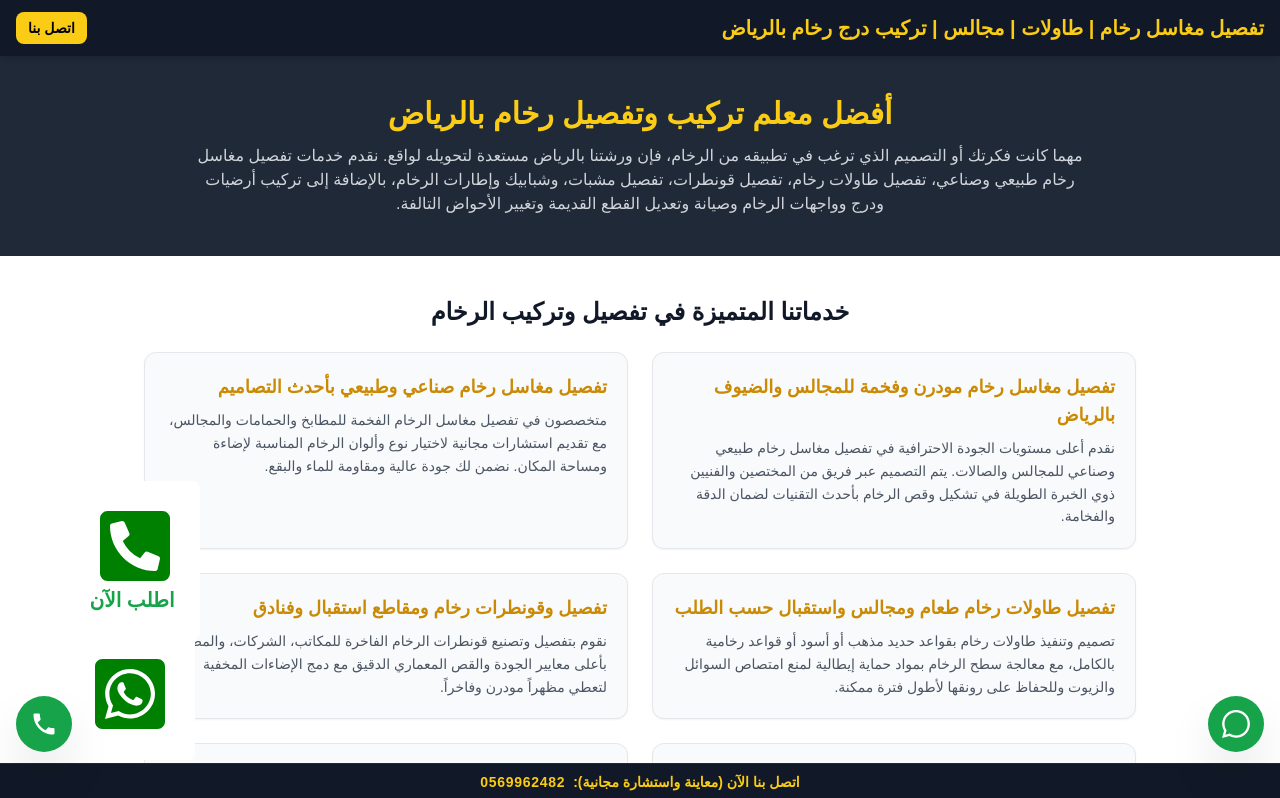
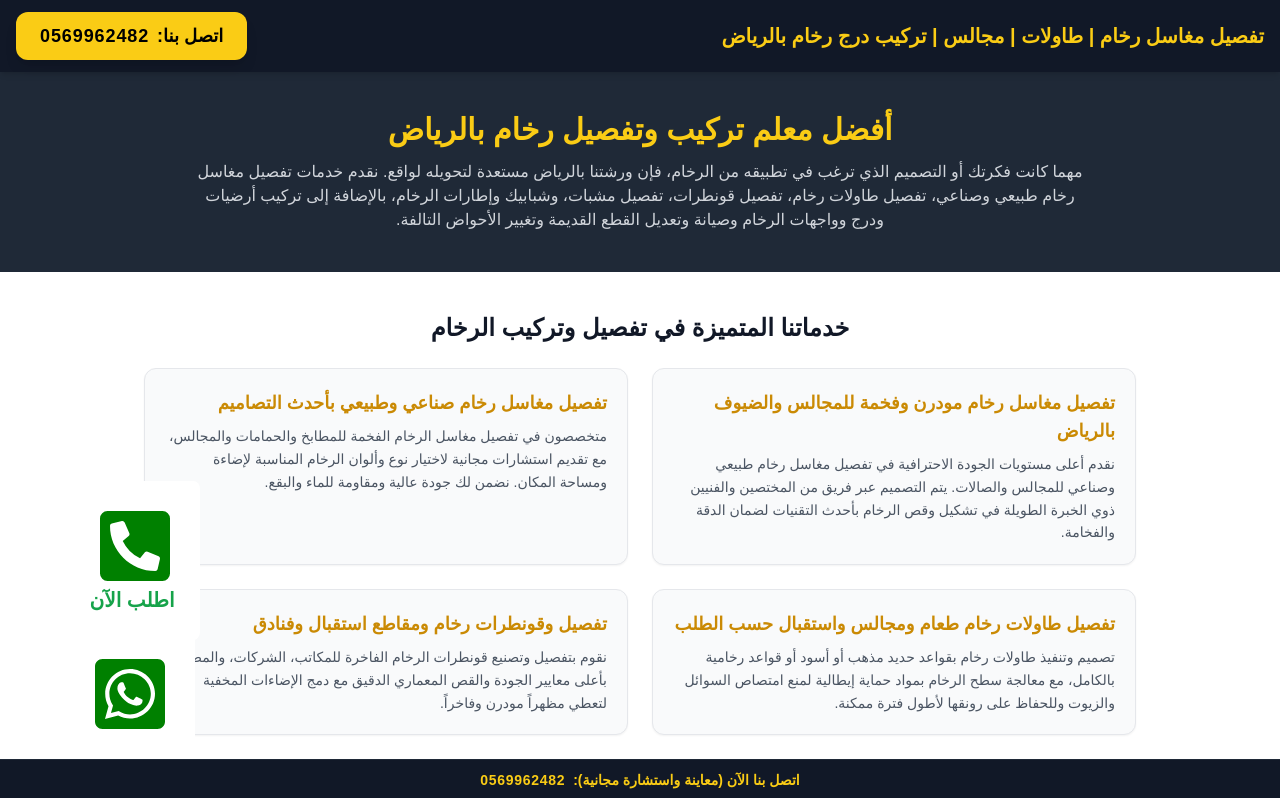
Before and after one commit to hamada470/MyWebsite, a Next.js app: page / in a window 1280 px wide. Shown: the top 798 px of the page. Built offline with nearby package versions, Linux system fonts and the light colour scheme; a web font is replaced by a local one.

Commit message:
Update page.tsx

```diff
--- a/app/page.tsx
+++ b/app/page.tsx
@@ -56,18 +56,21 @@ export default function Home() {
   ];
 
   return (
-    <main className="min-h-screen bg-white text-gray-800 pb-20" style={{ direction: 'rtl', textAlign: 'right' }}>
+    <main className="min-h-screen bg-white text-gray-800 pb-16" style={{ direction: 'rtl', textAlign: 'right' }}>
 
-      {/* الهيدر العلوي */}
-      <header className="bg-gray-900 text-white py-3 px-4 flex justify-between items-center sticky top-0 z-40 shadow-md">
-        <h1 className="text-sm md:text-xl font-bold text-yellow-400">
+      {/* الهيدر العلوي المزود بزر اتصل بنا الكبير ورقم الهاتف باللون الأصفر */}
+      <header className="bg-gray-900 text-white py-3 px-4 flex flex-col md:flex-row justify-between items-center sticky top-0 z-40 shadow-md gap-3">
+        <h1 className="text-sm md:text-xl font-bold text-yellow-400 text-center md:text-right">
           تفصيل مغاسل رخام | طاولات | مجالس | تركيب درج رخام بالرياض
         </h1>
+
+        {/* زر اتصال بارز وكبير أعلى الشاشة */}
         <a
           href="tel:0569962482"
-          className="bg-yellow-400 hover:bg-yellow-500 text-black px-3 py-1.5 rounded-lg font-bold flex items-center gap-1 text-xs md:text-sm transition"
+          className="bg-yellow-400 hover:bg-yellow-500 text-black px-6 py-2.5 rounded-xl font-extrabold flex items-center justify-center gap-2 text-base md:text-lg shadow-lg transition duration-200 transform hover:scale-105 w-full md:w-auto"
         >
-          اتصل بنا
+          <span>اتصل بنا:</span>
+          <span className="text-black font-black tracking-wider" style={{ direction: 'ltr' }}>0569962482</span>
         </a>
       </header>
 
@@ -119,32 +122,8 @@ export default function Home() {
         </div>
       </section>
 
-      {/* زر الواتساب العائم */}
-      <a
-        href="https://wa.me/966569962482"
-        target="_blank"
-        rel="noopener noreferrer"
-        className="fixed bottom-12 right-4 z-50 bg-green-600 hover:bg-green-700 text-white p-3.5 rounded-full shadow-2xl flex items-center justify-center transition-transform hover:scale-110"
-        aria-label="Whatsapp"
-      >
-        <svg className="w-7 h-7 fill-current" viewBox="0 0 24 24">
-          <path d="M.057 24l1.687-6.163c-1.041-1.804-1.588-3.849-1.587-5.946.003-6.556 5.338-11.891 11.893-11.891 3.181.001 6.167 1.24 8.413 3.488 2.245 2.248 3.481 5.236 3.48 8.414-.003 6.557-5.338 11.892-11.893 11.892-1.99-.001-3.951-.5-5.688-1.448l-6.305 1.654zm6.597-3.807c1.676.995 3.276 1.591 5.392 1.592 5.448 0 9.886-4.434 9.889-9.885.002-5.462-4.415-9.89-9.881-9.892-5.452 0-9.887 4.434-9.889 9.884-.001 2.225.651 3.891 1.746 5.634l-.999 3.648 3.742-.981z"/>
-        </svg>
-      </a>
-
-      {/* زر الاتصال العائم */}
-      <a
-        href="tel:0569962482"
-        className="fixed bottom-12 left-4 z-50 bg-green-600 hover:bg-green-700 text-white p-3.5 rounded-full shadow-2xl flex items-center justify-center transition-transform hover:scale-110"
-        aria-label="Call"
-      >
-        <svg className="w-7 h-7 fill-current" viewBox="0 0 24 24">
-          <path d="M6.62 10.79a15.053 15.053 0 006.59 6.59l2.2-2.2c.27-.27.67-.36 1.02-.24 1.12.37 2.33.57 3.57.57.55 0 1 .45 1 1V20c0 .55-.45 1-1 1-9.39 0-17-7.61-17-17 0-.55.45-1 1-1h3.5c.55 0 1 .45 1 1 0 1.25.2 2.45.57 3.57.11.35.03.74-.25 1.02l-2.2 2.2z"/>
-        </svg>
-      </a>
-
-      {/* الشريط السفلي */}
-      <div className="fixed bottom-0 left-0 right-0 z-40 bg-gray-900 text-white py-1.5 px-3 text-center shadow-lg border-t border-gray-800">
+      {/* الشريط السفلي الثابت */}
+      <div className="fixed bottom-0 left-0 right-0 z-40 bg-gray-900 text-white py-2 px-3 text-center shadow-lg border-t border-gray-800">
         <a
           href="tel:0569962482"
           className="text-xs md:text-sm font-semibold text-yellow-400 hover:underline inline-flex items-center justify-center gap-2"
```
